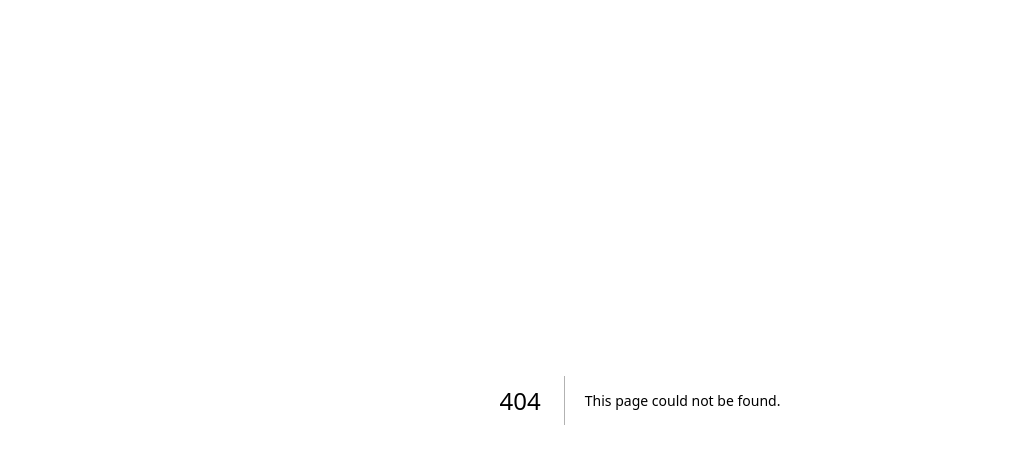
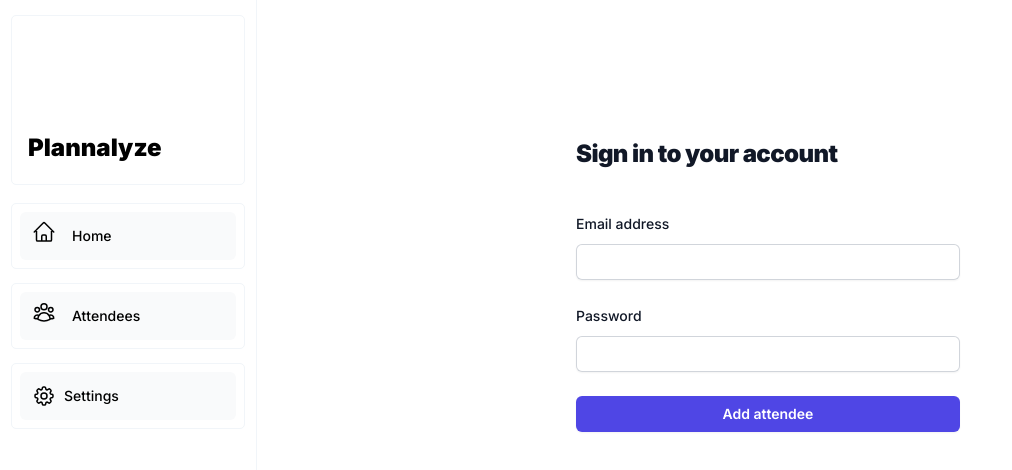
Before and after one commit to koolkiddev/plannalyze, a Next.js app: page /dashboard/attendees/add in a window 1280 px wide. Before the commit this address had no page. Shown: the top 470 px of the page, without its empty margins (0-1012 px from the left). Built offline with nearby package versions, Linux system fonts and the light colour scheme.

Commit message:
various changes to the dashboard styling

```diff
--- a/package.json
+++ b/package.json
@@ -10,9 +10,12 @@
     "seed": "node -r dotenv/config ./scripts/seed.js"
   },
   "dependencies": {
+    "@heroicons/react": "^2.1.3",
     "@vercel/postgres": "^0.8.0",
+    "clsx": "^2.1.1",
     "dotenv": "^16.4.5",
     "dotenv-extended": "^2.9.0",
+    "heroicons": "^2.1.3",
     "next": "14.2.3",
     "react": "^18",
     "react-dom": "^18"
--- /dev/null
+++ b/src/app/dashboard/attendees/add/page.tsx
@@ -0,0 +1,36 @@
+export default function Page() {
+    return (
+        <>
+            <div className="flex min-h-full flex-col px-6 py-12 lg:px-8">
+  <div className="sm:mx-auto sm:w-full sm:max-w-sm">
+    {/* <img className="mx-auto h-10 w-auto" src="https://tailwindui.com/img/logos/mark.svg?color=indigo&shade=600" alt="Your Company" />*/}
+    <h2 className="mt-10 text-2xl font-black leading-9 tracking-tight text-gray-900">Sign in to your account</h2>
+  </div>
+
+  <div className="mt-10 sm:mx-auto sm:w-full sm:max-w-sm">
+    <form className="space-y-6" action="#" method="POST">
+      <div>
+        <label htmlFor="email" className="block text-sm font-medium leading-6 text-gray-900">Email address</label>
+        <div className="mt-2">
+          <input id="email" name="email" type="email" required className="block w-full rounded-md border-0 py-1.5 text-gray-900 shadow-sm ring-1 ring-inset ring-gray-300 placeholder:text-gray-400 focus:ring-2 focus:ring-inset focus:ring-indigo-600 sm:text-sm sm:leading-6" />
+        </div>
+      </div>
+
+      <div>
+        <div className="flex items-center justify-between">
+          <label htmlFor="password" className="block text-sm font-medium leading-6 text-gray-900">Password</label>
+        </div>
+        <div className="mt-2">
+          <input id="password" name="password" type="password" required className="block w-full rounded-md border-0 py-1.5 text-gray-900 shadow-sm ring-1 ring-inset ring-gray-300 placeholder:text-gray-400 focus:ring-2 focus:ring-inset focus:ring-indigo-600 sm:text-sm sm:leading-6" />
+        </div>
+      </div>
+
+      <div>
+        <button type="submit" className="flex w-full justify-center rounded-md bg-indigo-600 px-3 py-1.5 text-sm font-semibold leading-6 text-white shadow-sm hover:bg-indigo-500 focus-visible:outline focus-visible:outline-2 focus-visible:outline-offset-2 focus-visible:outline-indigo-600">Add attendee</button>
+      </div>
+    </form>
+  </div>
+</div>
+        </>
+    );
+}
--- a/src/app/dashboard/attendees/page.tsx
+++ b/src/app/dashboard/attendees/page.tsx
@@ -2,9 +2,9 @@ import AttendeesView from '@/app/ui/dashboard/attendees/attendees';
 
 export default async function Page() {
     return (
-        <div>
+        <>
             <AttendeesView />
-            <button className='text-white bg-blue-700 hover:bg-blue-800 focus:outline-none focus:ring-4 focus:ring-blue-300 font-medium rounded-lg text-sm px-5 py-2.5 me-2 mt-2 mb-2 dark:bg-blue-600 dark:hover:bg-blue-700'>Add new attendee</button>
-        </div>
+            <button className="align-middle select-none font-sans font-bold text-center transition-all disabled:opacity-50 disabled:shadow-none disabled:pointer-events-none py-3 px-6 mt-2 rounded-lg bg-blue-600 text-white shadow-lg hover:bg-blue-700 active:bg-blue-500 shadow-lg">Add new attendee</button>
+        </>
     );
 }
--- /dev/null
+++ b/src/app/dashboard/settings/page.tsx
@@ -0,0 +1,7 @@
+export default function Page() {
+    return (
+        <>
+            <p>Settings Page</p>
+        </>
+    );
+}
--- a/src/app/ui/dashboard/attendees/attendees.tsx
+++ b/src/app/ui/dashboard/attendees/attendees.tsx
@@ -7,7 +7,7 @@ export default async function AttendeesView() {
         <div className="">
           {attendees.map((attendee, i) => {
             return (
-              <div key={attendee.id} className="w-full hover:bg-gray-50 rounded overflow-hidden mb-2 py-4 px-6 outline outline-2 outline-slate-100 shadow-md">
+              <div key={attendee.id} className="w-full hover:shadow-md transition-all rounded overflow-hidden mb-2 py-4 px-6 outline outline-1 outline-slate-100 shadow-lg">
                 <div className='flex flex-row items-center justify-between py-4'>
                     <div className="flex items-center">
                     <div className="min-w-0">
@@ -19,8 +19,8 @@ export default async function AttendeesView() {
                         </p>
                     </div>
                     </div>
-                    <p className='truncate text-sm font-medium md:text-base'>
-                    {attendee.amount}
+                    <p className='truncate text-sm font-medium md:text-base text-gray-500'>
+                    {attendee.date_rsvp.toISOString().substring(0, 10)}
                     </p>
                 </div>
               </div>
--- /dev/null
+++ b/src/app/ui/dashboard/icons.tsx
@@ -0,0 +1,28 @@
+export function HomeIcon() {
+    return (
+        <svg xmlns="http://www.w3.org/2000/svg" fill="none" viewBox="0 0 24 24" stroke-width="1.5" stroke="currentColor" className="inline mr-2 mb-2 w-6 h-6">
+  <path stroke-linecap="round" stroke-linejoin="round" d="m2.25 12 8.954-8.955c.44-.439 1.152-.439 1.591 0L21.75 12M4.5 9.75v10.125c0 .621.504 1.125 1.125 1.125H9.75v-4.875c0-.621.504-1.125 1.125-1.125h2.25c.621 0 1.125.504 1.125 1.125V21h4.125c.621 0 1.125-.504 1.125-1.125V9.75M8.25 21h8.25" />
+</svg>
+
+    );
+}
+
+export function AttendeeIcon() {
+    return (
+        <svg xmlns="http://www.w3.org/2000/svg" fill="none" viewBox="0 0 24 24" stroke-width="1.5" stroke="currentColor" className="inline mr-2 mb-2 w-6 h-6">
+  <path stroke-linecap="round" stroke-linejoin="round" d="M18 18.72a9.094 9.094 0 0 0 3.741-.479 3 3 0 0 0-4.682-2.72m.94 3.198.001.031c0 .225-.012.447-.037.666A11.944 11.944 0 0 1 12 21c-2.17 0-4.207-.576-5.963-1.584A6.062 6.062 0 0 1 6 18.719m12 0a5.971 5.971 0 0 0-.941-3.197m0 0A5.995 5.995 0 0 0 12 12.75a5.995 5.995 0 0 0-5.058 2.772m0 0a3 3 0 0 0-4.681 2.72 8.986 8.986 0 0 0 3.74.477m.94-3.197a5.971 5.971 0 0 0-.94 3.197M15 6.75a3 3 0 1 1-6 0 3 3 0 0 1 6 0Zm6 3a2.25 2.25 0 1 1-4.5 0 2.25 2.25 0 0 1 4.5 0Zm-13.5 0a2.25 2.25 0 1 1-4.5 0 2.25 2.25 0 0 1 4.5 0Z" />
+</svg>
+
+
+    );
+}
+
+export function SettingsIcon() {
+    return (
+        <svg xmlns="http://www.w3.org/2000/svg" fill="none" viewBox="0 0 24 24" stroke-width="1.5" stroke="currentColor" className=" w-6 h-6">
+  <path stroke-linecap="round" stroke-linejoin="round" d="M10.343 3.94c.09-.542.56-.94 1.11-.94h1.093c.55 0 1.02.398 1.11.94l.149.894c.07.424.384.764.78.93.398.164.855.142 1.205-.108l.737-.527a1.125 1.125 0 0 1 1.45.12l.773.774c.39.389.44 1.002.12 1.45l-.527.737c-.25.35-.272.806-.107 1.204.165.397.505.71.93.78l.893.15c.543.09.94.559.94 1.109v1.094c0 .55-.397 1.02-.94 1.11l-.894.149c-.424.07-.764.383-.929.78-.165.398-.143.854.107 1.204l.527.738c.32.447.269 1.06-.12 1.45l-.774.773a1.125 1.125 0 0 1-1.449.12l-.738-.527c-.35-.25-.806-.272-1.203-.107-.398.165-.71.505-.781.929l-.149.894c-.09.542-.56.94-1.11.94h-1.094c-.55 0-1.019-.398-1.11-.94l-.148-.894c-.071-.424-.384-.764-.781-.93-.398-.164-.854-.142-1.204.108l-.738.527c-.447.32-1.06.269-1.45-.12l-.773-.774a1.125 1.125 0 0 1-.12-1.45l.527-.737c.25-.35.272-.806.108-1.204-.165-.397-.506-.71-.93-.78l-.894-.15c-.542-.09-.94-.56-.94-1.109v-1.094c0-.55.398-1.02.94-1.11l.894-.149c.424-.07.765-.383.93-.78.165-.398.143-.854-.108-1.204l-.526-.738a1.125 1.125 0 0 1 .12-1.45l.773-.773a1.125 1.125 0 0 1 1.45-.12l.737.527c.35.25.807.272 1.204.107.397-.165.71-.505.78-.929l.15-.894Z" />
+  <path stroke-linecap="round" stroke-linejoin="round" d="M15 12a3 3 0 1 1-6 0 3 3 0 0 1 6 0Z" />
+</svg>
+
+    );
+}
--- a/src/app/ui/dashboard/side-nav.tsx
+++ b/src/app/ui/dashboard/side-nav.tsx
@@ -1,7 +1,9 @@
 import Link from 'next/link';
+import { HomeIcon, AttendeeIcon, SettingsIcon } from './icons'
 
 export default function SideNav() {
   return (
+    <>
     <div className="flex h-full flex-col px-3 py-4 md:px-2 outline outline-1 outline-slate-100">
       {/* title */}
       <div className="rounded mb-4 mr-1 ml-1 outline outline-1 outline-slate-100">
@@ -18,25 +20,35 @@ export default function SideNav() {
       </div>
 
       {/* nav links */}
-      <div className="flex grow flex-row mb-4 mr-1 ml-1 justify-between space-x-4 md:flex-col md:space-x-0 md:space-y-4">
-        <div className="hover:bg-gray-50 rounded p-2 outline outline-1 outline-slate-100">
-          <Link className="w-full font-bold py-2 p-2 mb-auto rounded-xl" href="/dashboard/">Home</Link>
+      <div className="flex grow flex-column mb-4 text-center justify-between space-x-4 w-full p-1 md:flex-col md:space-x-0 md:space-y-4">
+        <div className="hover:bg-gray-50 w-full rounded p-2 outline outline-1 outline-slate-100">
+          <Link className="flex h-[48px] grow items-center justify-center gap-2 rounded-md bg-gray-50 p-3 text-sm font-medium hover:bg-sky-100 hover:text-blue-600 md:flex-none md:justify-start md:p-2 md:px-3" href="/dashboard/">
+            <HomeIcon />
+            <p className="hidden md:block">Home</p>
+          </Link>
         </div>
-        <div className="hover:bg-gray-50 rounded p-2 outline outline-1 outline-slate-100">
-          <Link className="w-full font-bold py-2 p-2 mb-auto rounded" href="/dashboard/attendees">Attendees</Link>
+        <div className="hover:bg-gray-50 w-full text-center rounded p-2 outline outline-1 outline-slate-100">
+          <Link className="flex h-[48px] grow items-center justify-center gap-2 rounded-md bg-gray-50 p-3 text-sm font-medium hover:bg-sky-100 hover:text-blue-600 md:flex-none md:justify-start md:p-2 md:px-3" href="/dashboard/attendees">
+            <AttendeeIcon />
+            <p className="hidden md:block">Attendees</p>
+          </Link>
         </div>
-        <div className="hover:bg-gray-50 rounded p-2 outline outline-1 outline-slate-100">
-          <Link className="w-full font-bold py-2 p-2 mb-auto rounded" href="/dashboard/">Settings</Link>
+        <div className="hover:bg-gray-50 w-full sm:text-center rounded p-2 mr-2 outline outline-1 outline-slate-100">
+          <Link className="flex h-[48px] grow items-center justify-center gap-2 rounded-md bg-gray-50 p-3 text-sm font-medium hover:bg-sky-100 hover:text-blue-600 md:flex-none md:justify-start md:p-2 md:px-3" href="/dashboard/settings">
+            <SettingsIcon />
+            <p className="hidden md:block">Settings</p>
+          </Link>
         </div>
         <div className="hidden h-auto w-full grow rounded-md md:block"></div>
       </div>
 
-      {/* sign out */}
+      {/* sign out
       <div className="rounded mr-1 ml-1 outline outline-1 outline-slate-100">
         <button className="font-bold py-2 px-2 p-2">
           <Link href="/">Sign out</Link>
         </button>
-      </div>
+      </div>*/}
     </div>
+    </>
   );
 }
```
Also changed, not shown: 1 other file (tests, documents, lock files or other folders).
